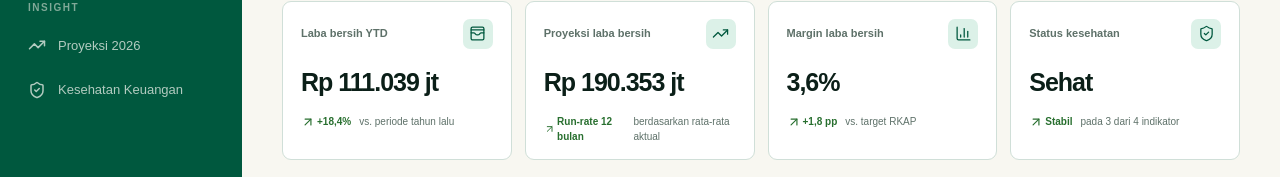
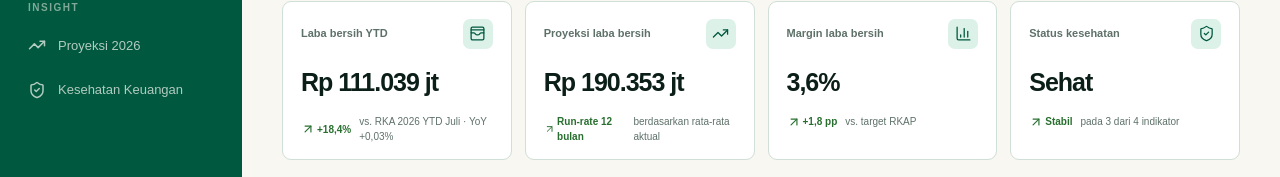
Before and after one commit to edgarn89-sudo/DashboardKeuanganTJ2026, a Next.js app: page / in a window 1280 px wide. Shown: the part 283-460 px from the top of the page. Built offline with nearby package versions, Linux system fonts and the light colour scheme.

Commit message:
feat: update metric notes for financial health metrics
Co-authored-by: edgarn89-sudo <285858276+edgarn89-sudo@users.noreply.github.com>

```diff
--- a/app/page.tsx
+++ b/app/page.tsx
@@ -106,7 +106,7 @@ export default function Page() {
           <div className="page-heading"><div><p className="eyebrow">LAPORAN MANAJEMEN · 2026</p><h1>Kesehatan keuangan</h1><p className="subtitle">Pantau performa laba bersih dan arah keuangan Transjakarta secara menyeluruh.</p></div><div className="period-control"><CalendarDays size={16} /><select value={period} onChange={(event) => setPeriod(event.target.value)} aria-label="Pilih periode"><option>Januari – Juli 2026</option><option>Januari – Mei 2026</option><option>Juli 2026</option></select><ChevronDown size={15} /></div></div>
           <div className="data-notice"><FileSpreadsheet size={18} /><span><strong>Sumber data:</strong> Sheet YTD PL pada BS-PL Juli 2026 dan BS-PL Juni 2026 · Laba bersih YTD Juli: Rp 111.039,3 juta · Data Juni telah dilengkapi.</span><button>Detail sumber <ArrowUpRight size={14} /></button></div>
 
-          <div className="metric-grid"><MetricCard label="Laba bersih YTD" value={formatRp(totals.net)} change="+18,4%" note="vs. periode tahun lalu" icon={WalletCards} /><MetricCard label="Proyeksi laba bersih" value={formatRp(projection)} change="Run-rate 12 bulan" note="berdasarkan rata-rata aktual" icon={TrendingUp} /><MetricCard label="Margin laba bersih" value={`${margin.toFixed(1).replace('.', ',')}%`} change="+1,8 pp" note="vs. target RKAP" icon={BarChart3} /><MetricCard label="Status kesehatan" value="Sehat" change="Stabil" note="pada 3 dari 4 indikator" icon={ShieldCheck} /></div>
+          <div className="metric-grid"><MetricCard label="Laba bersih YTD" value={formatRp(totals.net)} change="+18,4%" note="vs. RKA 2026 YTD Juli · YoY +0,03%" icon={WalletCards} /><MetricCard label="Proyeksi laba bersih" value={formatRp(projection)} change="Run-rate 12 bulan" note="berdasarkan rata-rata aktual" icon={TrendingUp} /><MetricCard label="Margin laba bersih" value={`${margin.toFixed(1).replace('.', ',')}%`} change="+1,8 pp" note="vs. target RKAP" icon={BarChart3} /><MetricCard label="Status kesehatan" value="Sehat" change="Stabil" note="pada 3 dari 4 indikator" icon={ShieldCheck} /></div>
 
           <div className="main-grid"><section className="panel trend-panel"><div className="panel-heading"><div><p className="panel-kicker">PERFORMA BULANAN</p><h2>Pendapatan & laba bersih</h2></div><div className="legend"><span><i className="legend-revenue" /> Pendapatan operasi</span><span><i className="legend-net" /> Laba bersih</span></div></div><div className="chart-wrap"><ResponsiveContainer width="100%" height={300}><LineChart data={monthlyData} margin={{ top: 14, right: 8, left: -18, bottom: 2 }}><CartesianGrid vertical={false} stroke="var(--border)" strokeDasharray="3 3" /><XAxis dataKey="month" axisLine={false} tickLine={false} tick={{ fill: 'var(--muted-foreground)', fontSize: 12 }} /><YAxis axisLine={false} tickLine={false} tick={{ fill: 'var(--muted-foreground)', fontSize: 11 }} tickFormatter={(value) => `${value / 1000}M`} /><Tooltip content={<ChartTooltip />} /><Line connectNulls={false} type="monotone" dataKey="revenue" name="Pendapatan" stroke="var(--chart-1)" strokeWidth={3} dot={{ fill: 'var(--chart-1)', r: 4, strokeWidth: 2, stroke: 'var(--card)' }} /><Line connectNulls={false} type="monotone" dataKey="net" name="Laba bersih" stroke="var(--chart-3)" strokeWidth={2.5} dot={{ fill: 'var(--chart-3)', r: 4, strokeWidth: 2, stroke: 'var(--card)' }} /></LineChart></ResponsiveContainer></div><div className="chart-footnote"><span className="footnote-dot" /> Juni menggunakan data aktual dari workbook BS-PL Juni 2026.</div></section>
             <section className="panel health-panel"><div className="panel-heading"><div><p className="panel-kicker">FINANCIAL PULSE</p><h2>Indikator kesehatan</h2></div><CircleCheck className="health-check" size={21} /></div><div className="health-score"><div className="score-ring"><strong>78</strong><span>/ 100</span></div><div><strong className="score-title">Kondisi baik</strong><p>Keuangan berada pada jalur yang sehat dengan ruang perbaikan pada efisiensi beban.</p></div></div><div className="health-list"><div><span>Profitabilitas</span><strong>Baik</strong><i className="bar"><em style={{ width: '86%' }} /></i></div><div><span>Likuiditas</span><strong>Baik</strong><i className="bar"><em style={{ width: '78%' }} /></i></div><div><span>Efisiensi beban</span><strong>Perlu perhatian</strong><i className="bar warning"><em style={{ width: '59%' }} /></i></div></div><button className="text-button">Lihat analisis lengkap <ArrowUpRight size={15} /></button></section></div>
```
